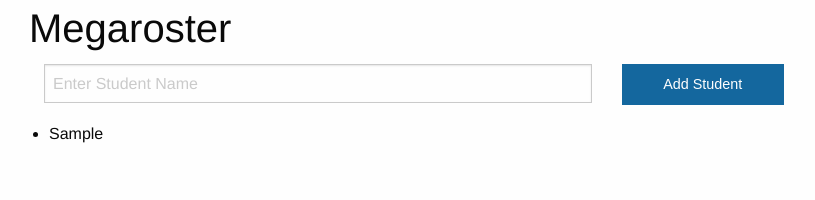
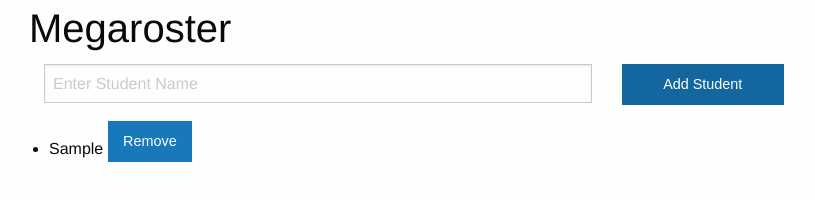
Before and after one commit to EricChavarria/megaroster, a plain HTML site: page index.html in a window 1280 px wide. Both pictures are taken after typing "Sample" into the empty fields and a click on the button "Add Student". Shown: the whole page, without its empty margins (226-1041 px from the left). Drawn offline with Linux system fonts and the light colour scheme.

Commit message:
Clone a template node when building a list item

```diff
--- a/css/app.css
+++ b/css/app.css
@@ -0,0 +1,3 @@
+.template {
+    visibility: hidden;
+}
--- a/index.html
+++ b/index.html
@@ -32,7 +32,14 @@
 
         <div class="row">
             <div class="medium-offset-2 medium-8 columns">
-                <ul id="student-list"></ul>
+                <ul id="student-list">
+                    <li class="student template">
+                        <span class="student-name"></span>
+                        <span class="actions">
+                            <button class="button">Remove</button>
+                        </span>
+                    </li>
+                </ul>
             </div>
         </div>
 
--- a/js/app.js
+++ b/js/app.js
@@ -33,10 +33,16 @@ const megaroster = {
     },
 
     buildListItem(student) {
-        const li = document.createElement('li')
-        li.textContent = student.name
+        const template = document.querySelector('.student.template')
+        const li = template.cloneNode(true)
+        li.querySelector('.student-name').textContent = student.name
         li.dataset.id = student.id
+        this.removeClassName(li, 'template')
         return li
     },
+
+    removeClassName(el, className) {
+        el.className = el.className.replace(className, '').trim()
+    }
 }
 megaroster.init()
```
